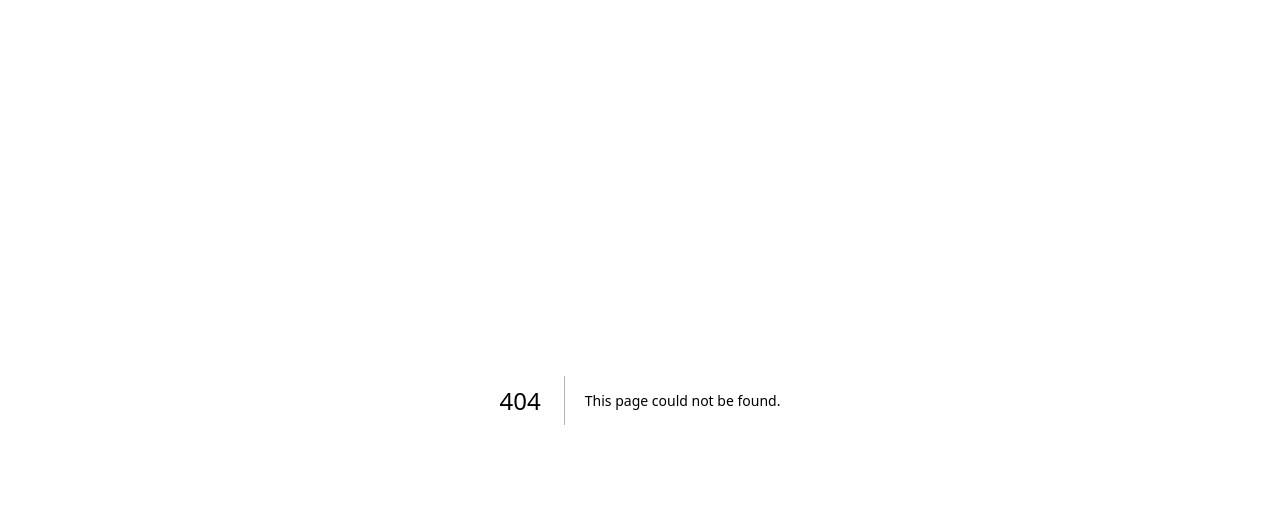
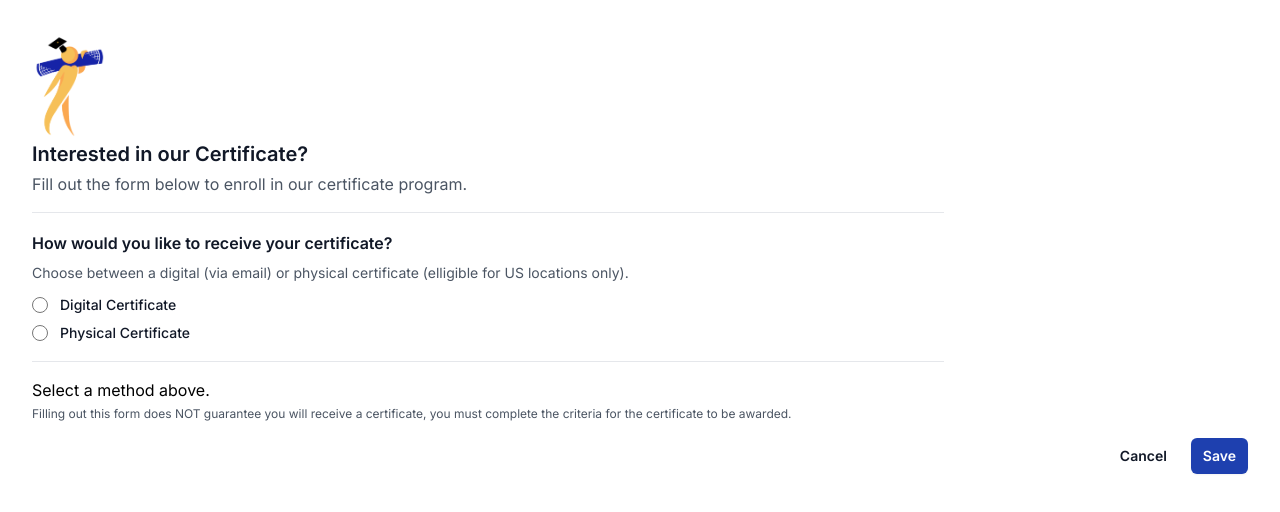
Before and after one commit to arjundabir/sasicon.org, a Next.js app: page /certificate in a window 1280 px wide. Before the commit this address had no page. Shown: the top 512 px of the page. Built offline with nearby package versions, Linux system fonts and the light colour scheme.

Commit message:
feat: certificate form completed

```diff
--- /dev/null
+++ b/app/(hidetickets)/certificate/page.tsx
@@ -0,0 +1,6 @@
+import Input from "@/components/certificate/Input";
+const page = () => {
+  return <Input />;
+};
+
+export default page;
--- /dev/null
+++ b/components/certificate/Input.tsx
@@ -0,0 +1,22 @@
+import React from "react";
+import Image from "next/image";
+import Logo from "@/public/logo.png";
+import InputForm from "./InputForm";
+
+const Input = () => {
+  return (
+    <div className="p-8">
+      <Image src={Logo} alt="Certificate" width={80} height={80} />
+      <h2 className="text-xl font-semibold leading-7 text-gray-900">
+        Interested in our Certificate?
+      </h2>
+      <p className="mt-1 text-md leading-6 text-gray-600">
+        Fill out the form below to enroll in our certificate program.
+      </p>
+      <hr className="my-4 w-3/4" />
+      <InputForm />
+    </div>
+  );
+};
+
+export default Input;
--- /dev/null
+++ b/components/certificate/InputForm.tsx
@@ -0,0 +1,216 @@
+"use client";
+import { useState } from "react";
+export default function InputForm() {
+  const [isDigital, setIsDigital] = useState<boolean | null>(null);
+  return (
+    <form>
+      <div className="mt-4 space-y-4">
+        <div>
+          <h2 className="text-base font-semibold leading-7 text-gray-900">
+            How would you like to receive your certificate?
+          </h2>
+          <p className="mt-1 text-sm leading-6 text-gray-600">
+            Choose between a digital (via email) or physical certificate
+            (elligible for US locations only).
+          </p>
+          <TypeSection setIsDigital={setIsDigital} />
+        </div>
+        <hr className="w-3/4" />
+        {isDigital ? (
+          <DigitalSection />
+        ) : isDigital === false ? (
+          <PhysicalSection />
+        ) : (
+          <div>
+            <p>Select a method above.</p>
+          </div>
+        )}
+      </div>
+      <p className="mt-1 text-xs leading-4 text-gray-600">
+        Filling out this form does NOT guarantee you will receive a certificate,
+        you must complete the criteria for the certificate to be awarded.
+      </p>
+
+      <div className="mt-4 flex items-center justify-end gap-x-6">
+        <button
+          type="button"
+          className="text-sm font-semibold leading-6 text-gray-900"
+        >
+          Cancel
+        </button>
+        <button
+          type="submit"
+          className="rounded-md bg-blue-800 px-3 py-2 text-sm font-semibold text-white shadow-sm hover:bg-blue-700 focus-visible:outline focus-visible:outline-2 focus-visible:outline-offset-2 focus-visible:outline-blue-800"
+        >
+          Save
+        </button>
+      </div>
+    </form>
+  );
+}
+
+const TypeSection = ({
+  setIsDigital,
+}: {
+  setIsDigital: (isDigital: boolean) => void;
+}) => (
+  <div>
+    <fieldset>
+      <div className="mt-2 space-y-1">
+        <div className="flex items-center gap-x-3">
+          <input
+            id="push-everything"
+            name="push-notifications"
+            type="radio"
+            onClick={() => setIsDigital(true)}
+            className="h-4 w-4 border-gray-300 text-blue-800 focus:fill-blue-800"
+          />
+          <label
+            htmlFor="push-everything"
+            className="block text-sm font-medium leading-6 text-gray-900"
+          >
+            Digital Certificate
+          </label>
+        </div>
+        <div className="flex items-center gap-x-3">
+          <input
+            id="push-email"
+            name="push-notifications"
+            type="radio"
+            onClick={() => setIsDigital(false)}
+            className="h-4 w-4 border-gray-300 text-blue-800 focus:ring-blue-800"
+          />
+          <label
+            htmlFor="push-email"
+            className="block text-sm font-medium leading-6 text-gray-900"
+          >
+            Physical Certificate
+          </label>
+        </div>
+      </div>
+    </fieldset>
+  </div>
+);
+
+const DigitalSection = () => (
+  <div>
+    <h2 className="text-base font-semibold leading-7 text-gray-900">
+      Enter your email address.
+    </h2>
+    <p className="mt-1 text-sm leading-6 text-gray-600">
+      We will send your certificate to this email address.
+    </p>
+    <div className="sm:col-span-4">
+      <div className="mt-2">
+        <input
+          id="email"
+          name="email"
+          type="email"
+          placeholder="Email..."
+          autoComplete="email"
+          className="px-4 block w-full rounded-md border-0 py-1.5 text-gray-900 shadow-sm ring-1 ring-inset ring-gray-300 placeholder:text-gray-400  focus:ring-blue-800 sm:text-sm sm:leading-6"
+        />
+      </div>
+    </div>
+  </div>
+);
+
+const PhysicalSection = () => (
+  <div>
+    <div className="mt-10 grid grid-cols-1 gap-x-6 gap-y-2 sm:grid-cols-6">
+      <div className="sm:col-span-3">
+        <label
+          htmlFor="country"
+          className="block text-sm font-medium leading-6 text-gray-900"
+        >
+          Country
+        </label>
+        <div className="">
+          <select
+            id="country"
+            name="country"
+            autoComplete="country-name"
+            className="block w-full rounded-md border-0 py-1.5 text-gray-900 shadow-sm ring-1 ring-inset ring-gray-300  focus:ring-blue-800 sm:max-w-xs sm:text-sm sm:leading-6"
+          >
+            <option>United States</option>
+            <option>
+              International * NOT elligible for a physical certificate *
+            </option>
+          </select>
+        </div>
+      </div>
+
+      <div className="col-span-full">
+        <label
+          htmlFor="street-address"
+          className="block text-sm font-medium leading-6 text-gray-900"
+        >
+          Street address
+        </label>
+        <div className="">
+          <input
+            id="street-address"
+            name="street-address"
+            type="text"
+            autoComplete="street-address"
+            className="block w-full rounded-md border-0 py-1.5 text-gray-900 shadow-sm ring-1 ring-inset ring-gray-300 placeholder:text-gray-400  focus:ring-blue-800 sm:text-sm sm:leading-6"
+          />
+        </div>
+      </div>
+
+      <div className="sm:col-span-2 sm:col-start-1">
+        <label
+          htmlFor="city"
+          className="block text-sm font-medium leading-6 text-gray-900"
+        >
+          City
+        </label>
+        <div className="">
+          <input
+            id="city"
+            name="city"
+            type="text"
+            autoComplete="address-level2"
+            className="block w-full rounded-md border-0 py-1.5 text-gray-900 shadow-sm ring-1 ring-inset ring-gray-300 placeholder:text-gray-400  focus:ring-blue-800 sm:text-sm sm:leading-6"
+          />
+        </div>
+      </div>
+
+      <div className="sm:col-span-2">
+        <label
+          htmlFor="region"
+          className="block text-sm font-medium leading-6 text-gray-900"
+        >
+          State / Province
+        </label>
+        <div className="">
+          <input
+            id="region"
+            name="region"
+            type="text"
+            autoComplete="address-level1"
+            className="block w-full rounded-md border-0 py-1.5 text-gray-900 shadow-sm ring-1 ring-inset ring-gray-300 placeholder:text-gray-400  focus:ring-blue-800 sm:text-sm sm:leading-6"
+          />
+        </div>
+      </div>
+
+      <div className="sm:col-span-2">
+        <label
+          htmlFor="postal-code"
+          className="block text-sm font-medium leading-6 text-gray-900"
+        >
+          ZIP / Postal code
+        </label>
+        <div className="">
+          <input
+            id="postal-code"
+            name="postal-code"
+            type="text"
+            autoComplete="postal-code"
+            className="block w-full rounded-md border-0 py-1.5 text-gray-900 shadow-sm ring-1 ring-inset ring-gray-300 placeholder:text-gray-400  focus:ring-blue-800 sm:text-sm sm:leading-6"
+          />
+        </div>
+      </div>
+    </div>
+  </div>
+);
```
